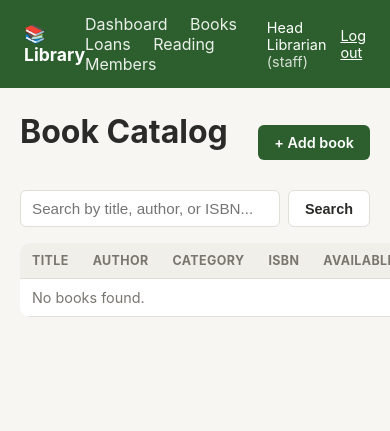
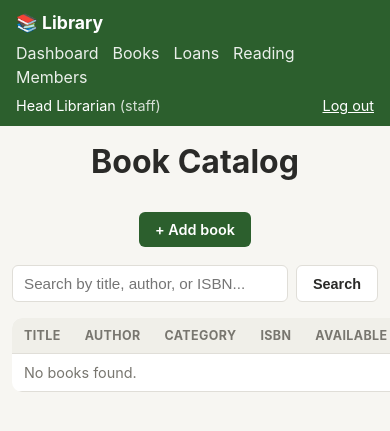
Before and after one commit to Milky-starway/library-system, a FastAPI app: page /books in a window 390 px wide; the page is wider, and only the part inside the window is pictured. Shown: the top 431 px of that part. Run offline with FastAPI, Linux system fonts and the light colour scheme; the visitor is signed in with stand-in values (Sample User, id 1).

Commit message:
Fix mobile navbar layout

```diff
--- a/static/css/style.css
+++ b/static/css/style.css
@@ -21,13 +21,27 @@ body {
 .navbar {
     display: flex; align-items: center; justify-content: space-between;
     background: var(--primary); color: white; padding: 14px 24px;
+    flex-wrap: wrap; gap: 10px;
 }
 .nav-brand { font-weight: 700; font-size: 1.1rem; }
-.nav-links a { color: white; text-decoration: none; margin-right: 18px; opacity: 0.9; }
+.nav-links { display: flex; flex-wrap: wrap; gap: 4px 14px; }
+.nav-links a { color: white; text-decoration: none; opacity: 0.9; white-space: nowrap; }
 .nav-links a:hover { opacity: 1; text-decoration: underline; }
-.nav-user { display: flex; align-items: center; gap: 14px; font-size: 0.9rem; }
+.nav-user { display: flex; align-items: center; gap: 14px; font-size: 0.9rem; flex-wrap: wrap; }
 .nav-user em { opacity: 0.8; font-style: normal; }
 .btn-link { color: white; text-decoration: underline; }
+
+@media (max-width: 640px) {
+    .navbar { flex-direction: column; align-items: flex-start; padding: 12px 16px; }
+    .nav-links { width: 100%; }
+    .nav-user { width: 100%; justify-content: space-between; }
+    .container { padding: 16px 12px 40px; }
+    .data-table { font-size: 0.82rem; }
+    .data-table th, .data-table td { padding: 8px 6px; }
+    .page-header { flex-direction: column; align-items: flex-start; gap: 10px; }
+    .action-row { flex-wrap: wrap; }
+    .stat-grid { grid-template-columns: repeat(2, 1fr); }
+}
 
 h1 { margin-top: 0; }
 .page-header { display: flex; align-items: center; justify-content: space-between; margin-bottom: 18px; }
```
